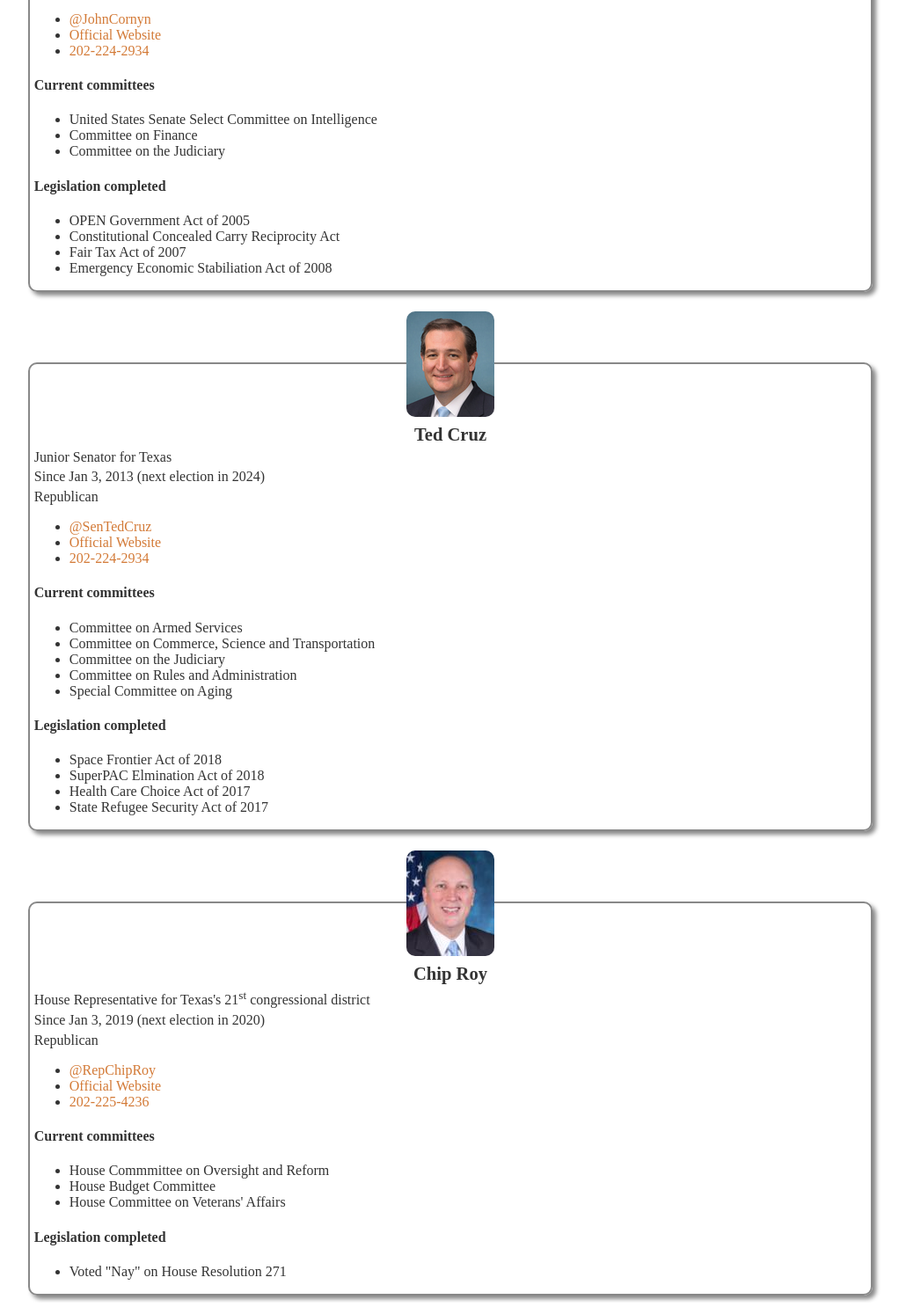
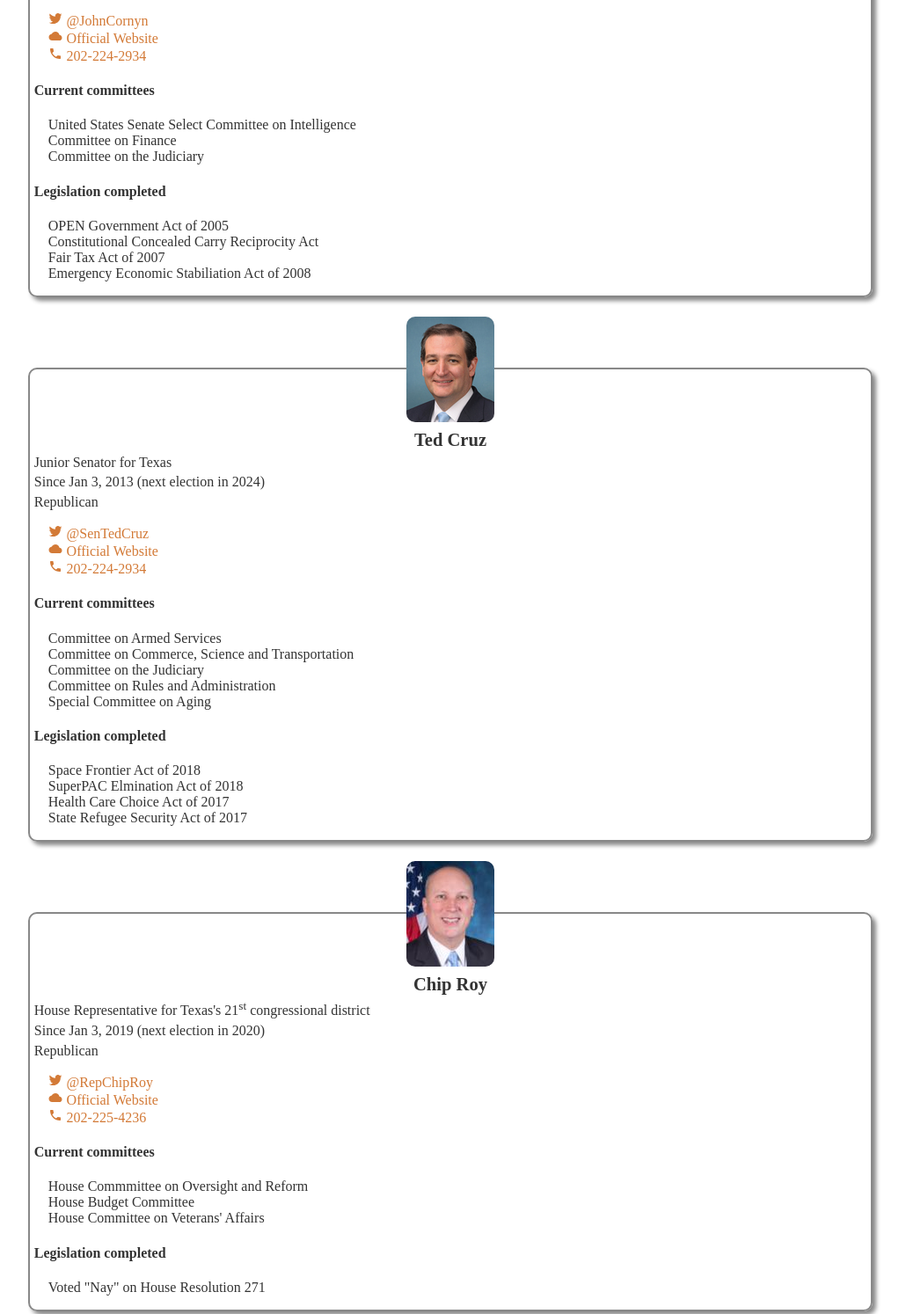
Before and after one commit to JoelVenable/NSS-B01-C04-exercise, a plain HTML site: page index.html in a window 1280 px wide. Shown: the part 304-1798 px from the top of the page at 88% size, without its empty margins (128-1158 px from the left). Drawn offline with nearby package versions, Linux system fonts and the light colour scheme.

Commit message:
Added ion icons

```diff
--- a/css/styles.css
+++ b/css/styles.css
@@ -10,6 +10,11 @@ p {
 
 a {
   text-decoration: none;
+}
+
+ul {
+  list-style: none;
+  padding-left: 1rem;
 }
 
 a:link,
@@ -70,3 +75,11 @@ h1 {
 .congressman__name h3 {
   margin: .3rem 0;
 }
+
+.congressman__links {
+
+}
+
+.ionicon {
+  margin-right: .3rem;
+}
--- a/index.html
+++ b/index.html
@@ -35,10 +35,15 @@
       </section>
       <section class="congressman__links">
         <ul>
-          <li class="link link--twitter"><a href="https://twitter.com/@JohnCornyn">@JohnCornyn</a></li>
-          <li class="link link--website"><a href="https://www.cornyn.senate.gov">Official Website</a><span
-              class="icon--website"></span></li>
-          <li class="link link--telephone"><a href="tel:+1-202-224-2934">202-224-2934</a></li>
+          <li class="link link--twitter"><a href="https://twitter.com/@JohnCornyn">
+              <ion-icon class="ionicon" name="logo-twitter"></ion-icon>@JohnCornyn
+            </a></li>
+          <li class="link link--website"><a href="https://www.cornyn.senate.gov">
+              <ion-icon class="ionicon" name="cloud"></ion-icon>Official Website
+            </a><span class="icon--website"></span></li>
+          <li class="link link--telephone"><a href="tel:+1-202-224-2934">
+              <ion-icon class="ionicon" name="call"></ion-icon>202-224-2934
+            </a></li>
         </ul>
       </section>
       <section class="congressman__committees">
@@ -76,10 +81,15 @@
       </section>
       <section class="congressman__links">
         <ul>
-          <li class="link link--twitter"><a href="https://twitter.com/@SenTedCruz">@SenTedCruz</a></li>
-          <li class="link link--website"><a href="https://www.cruz.senate.gov">Official Website</a><span
-              class="icon--website"></span></li>
-          <li class="link link--telephone"><a href="tel:+1-202-224-2934">202-224-2934</a></li>
+          <li class="link link--twitter"><a href="https://twitter.com/@SenTedCruz">
+              <ion-icon class="ionicon" name="logo-twitter"></ion-icon>@SenTedCruz
+            </a></li>
+          <li class="link link--website"><a href="https://www.cruz.senate.gov">
+              <ion-icon class="ionicon" name="cloud"></ion-icon>Official Website
+            </a><span class="icon--website"></span></li>
+          <li class="link link--telephone"><a href="tel:+1-202-224-2934">
+              <ion-icon class="ionicon" name="call"></ion-icon>202-224-2934
+            </a></li>
         </ul>
       </section>
       <section class="congressman__committees">
@@ -120,10 +130,15 @@
       </section>
       <section class="congressman__links">
         <ul>
-          <li class="link link--twitter"><a href="https://twitter.com/@RepChipRoy">@RepChipRoy</a></li>
-          <li class="link link--website"><a href="https://roy.house.gov">Official Website</a><span
-              class="icon--website"></span></li>
-          <li class="link link--telephone"><a href="tel:+1-202-225-4236">202-225-4236</a></li>
+          <li class="link link--twitter"><a href="https://twitter.com/@RepChipRoy">
+              <ion-icon class="ionicon" name="logo-twitter"></ion-icon>@RepChipRoy
+            </a></li>
+          <li class="link link--website"><a href="https://roy.house.gov">
+              <ion-icon class="ionicon" name="cloud"></ion-icon>Official Website
+            </a><span class="icon--website"></span></li>
+          <li class="link link--telephone"><a href="tel:+1-202-225-4236">
+              <ion-icon class="ionicon" name="call"></ion-icon>202-225-4236
+            </a></li>
         </ul>
       </section>
       <section class="congressman__committees">
@@ -145,6 +160,8 @@
 
 
   </div>
+
+  <script src="https://unpkg.com/ionicons@4.5.5/dist/ionicons.js"></script>
 </body>
 
 </html>
```
